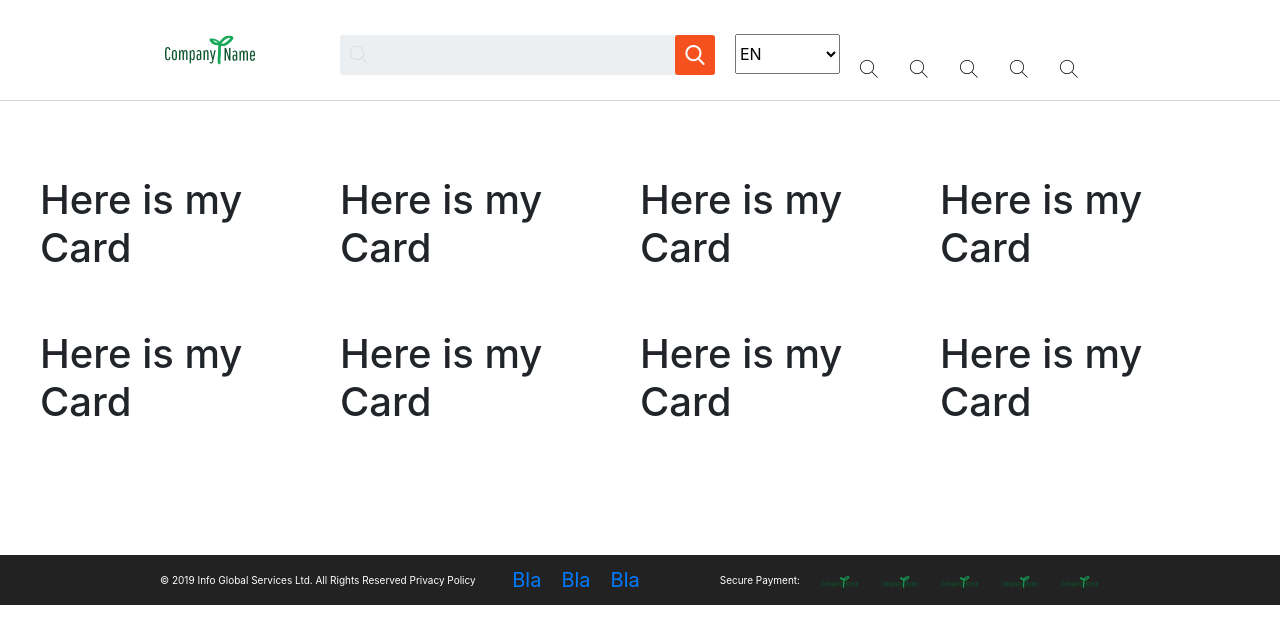
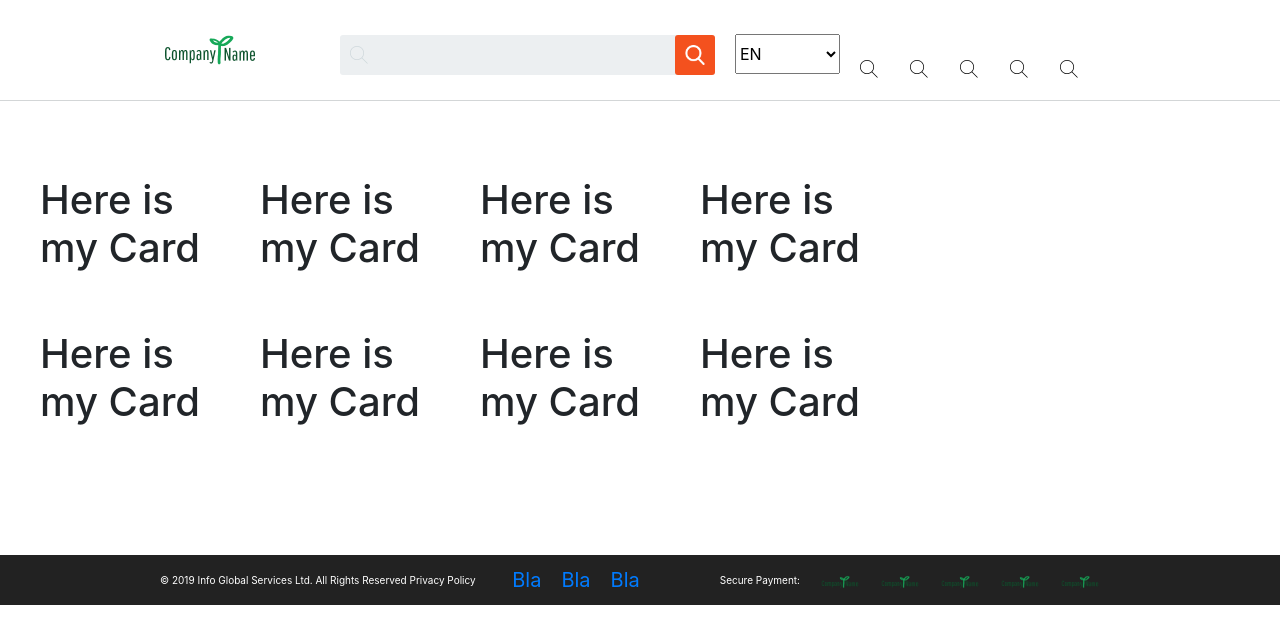
Before and after one commit to MarkiianSanotskyi/my-app3, a React (Create React App) app: page / in a window 1280 px wide. Shown: the top 644 px of the page. Built offline with nearby package versions, Linux system fonts and the light colour scheme.

Commit message:
TestNewBrench

```diff
--- a/src/components/pages/Home/style.js
+++ b/src/components/pages/Home/style.js
@@ -1,6 +1,7 @@
 import styled from "styled-components";
 
 export const Container = styled.div`
+  width: 960px;
   display: grid;
   grid-column-gap: 20px;
   grid-template-columns: auto auto auto auto;
```
